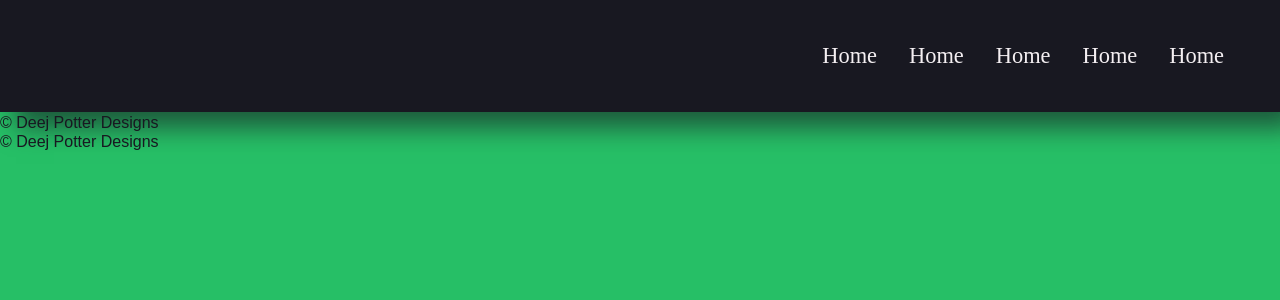
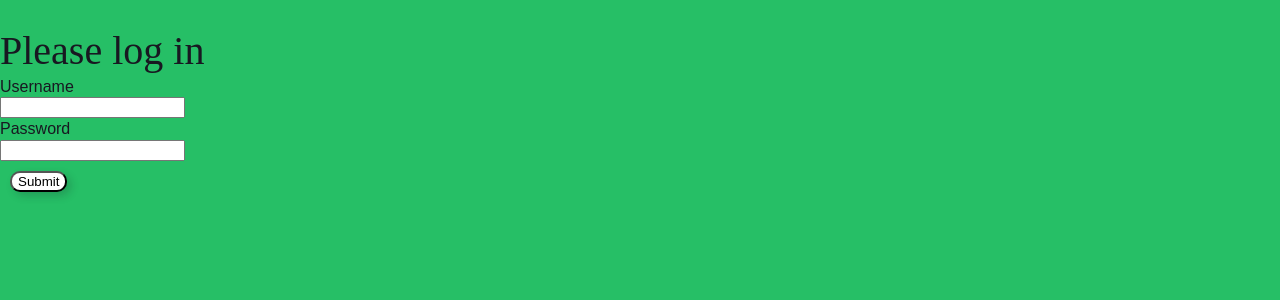
Before and after one commit to Deejpotter/trivia-app-react, a React (Create React App) app: page / in a window 1280 px wide. Shown: the top 300 px of the page. Built offline with nearby package versions, Linux system fonts and the light colour scheme.

Commit message:
Set up a bunch of components

```diff
--- a/package.json
+++ b/package.json
@@ -8,6 +8,7 @@
     "@testing-library/user-event": "^12.8.3",
     "react": "^17.0.2",
     "react-dom": "^17.0.2",
+    "react-router-dom": "^5.2.0",
     "react-scripts": "^1.1.5",
     "web-vitals": "^1.1.2"
   },
--- a/src/App.js
+++ b/src/App.js
@@ -1,15 +1,35 @@
-import React from 'react';
+import React, { useState } from 'react';
+import { BrowserRouter, Route, Switch } from 'react-router-dom';
 import './App.css';
 import Header from './components/Header';
-import Main from './components/Main';
+import Home from './components/Home';
 import Footer from './components/Footer';
+import Trivia from './components/Trivia';
+import Answers from './components/Answers';
+import Login from './components/login';
 
 function App() {
+  const [token, setToken] = useState();
+  if (!token) {
+    return <Login setToken={setToken} />
+  }
   return (
     <div>
-      <Header />
-      <Main />
-      <Footer />
+      <BrowserRouter>
+        <Header />
+        <Switch>
+          <Route path="/trivia">
+            <Trivia />
+          </Route>
+          <Route path="/answers">
+            <Answers />
+          </Route>
+          <Route path="/">
+            <Home />
+          </Route>
+        </Switch>
+        <Footer />
+      </BrowserRouter>
     </div>
   );
 }
--- /dev/null
+++ b/src/components/Answers.js
@@ -0,0 +1,9 @@
+import React from 'react';
+
+function Answers() {
+    return (
+        <h2>Answers</h2>
+    );
+}
+
+export default Answers;
--- a/src/components/Header.js
+++ b/src/components/Header.js
@@ -1,5 +1,6 @@
 import React from 'react';
-import Navlink from './Navlink';
+import { Link } from 'react-router-dom';
+import Navbar from './Navbar';
 
 function Header() {
     return (
@@ -7,21 +8,11 @@ function Header() {
             <div className="navbar shadow">
                 <div className="container">
                     <div className="brand">
-                        <a href="">
-                            <img src="" />
-                        </a>
+                        <Link to="/">
+                            <img src="/images/logo.png" height="150" />
+                        </Link>
                     </div>
-                    <nav>
-                        <label htmlFor="show-menu">Show Menu</label>
-                        <input type="checkbox" id="show-menu" role="button" />
-                        <ul id="menu">
-                            <Navlink content="Home" location="/" />
-                            <Navlink content="Home" location="/" />
-                            <Navlink content="Home" location="/" />
-                            <Navlink content="Home" location="/" />
-                            <Navlink content="Home" location="/" />
-                        </ul>
-                    </nav>
+                    <Navbar />
                 </div>
             </div>
         </header>
--- /dev/null
+++ b/src/components/Home.js
@@ -0,0 +1,9 @@
+import React from 'react';
+
+function Home() {
+    return (
+        <h2>Home</h2>
+    );
+}
+
+export default Home;
--- a/src/components/Main.js
+++ /dev/null
@@ -1,9 +0,0 @@
-import React from 'react';
-
-function Main() {
-    return (
-        <p>&copy; Deej Potter Designs</p>
-    );
-}
-
-export default Main;
--- /dev/null
+++ b/src/components/Navbar.js
@@ -0,0 +1,18 @@
+import React from 'react';
+import Navlink from './Navlink';
+
+function Navbar() {
+    return (
+        <nav>
+            <label htmlFor="show-menu">Show Menu</label>
+            <input type="checkbox" id="show-menu" role="button" />
+            <ul id="menu">
+                <Navlink content="Home" location="/" />
+                <Navlink content="Trivia" location="/trivia" />
+                <Navlink content="Answers" location="/answers" />
+            </ul>
+        </nav>
+    );
+}
+
+export default Navbar;
--- a/src/components/Navlink.js
+++ b/src/components/Navlink.js
@@ -1,9 +1,10 @@
 import React from 'react';
+import {Link} from 'react-router-dom';
 
 function Navlink(props) {
     return (
         <li className="nav-item">
-            <a className="nav-link {props.classes}" href="{props.location}">{props.content}</a>
+            <Link className="nav-link" to={props.location}>{props.content}</Link>
         </li>
     );
 }
--- /dev/null
+++ b/src/components/Trivia.js
@@ -0,0 +1,9 @@
+import React from 'react';
+
+function Trivia() {
+    return (
+        <h2>Trivia</h2>
+    );
+}
+
+export default Trivia;
--- /dev/null
+++ b/src/components/login.js
@@ -0,0 +1,20 @@
+import React from 'react';
+
+export default function Login() {
+    return (
+        <form>
+            <h1>Please log in</h1>
+            <label>
+                <p>Username</p>
+                <input type="text" />
+            </label>
+            <label>
+                <p>Password</p>
+                <input type="password" />
+            </label>
+            <div>
+                <button type="submit">Submit</button>
+            </div>
+        </form>
+    )
+}
```
Also changed, not shown: 1 other file (tests, documents, lock files or other folders).
